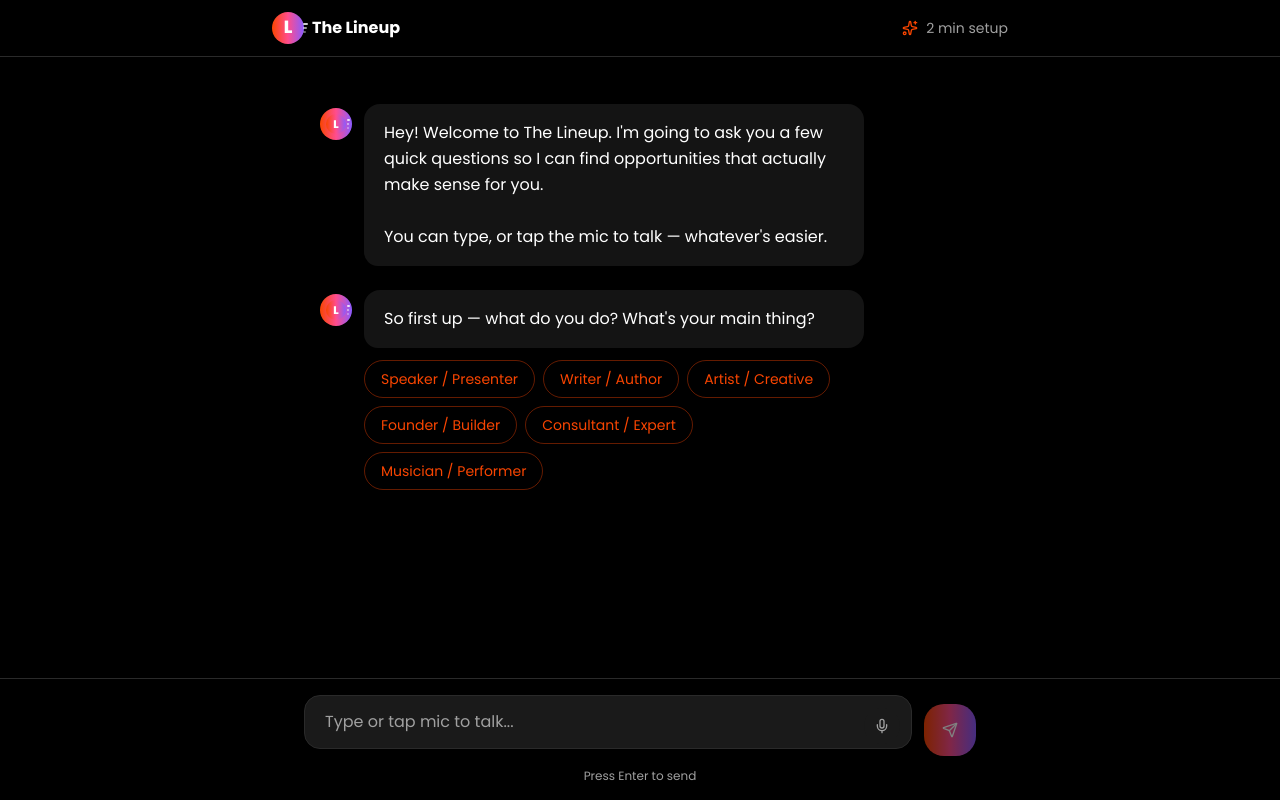
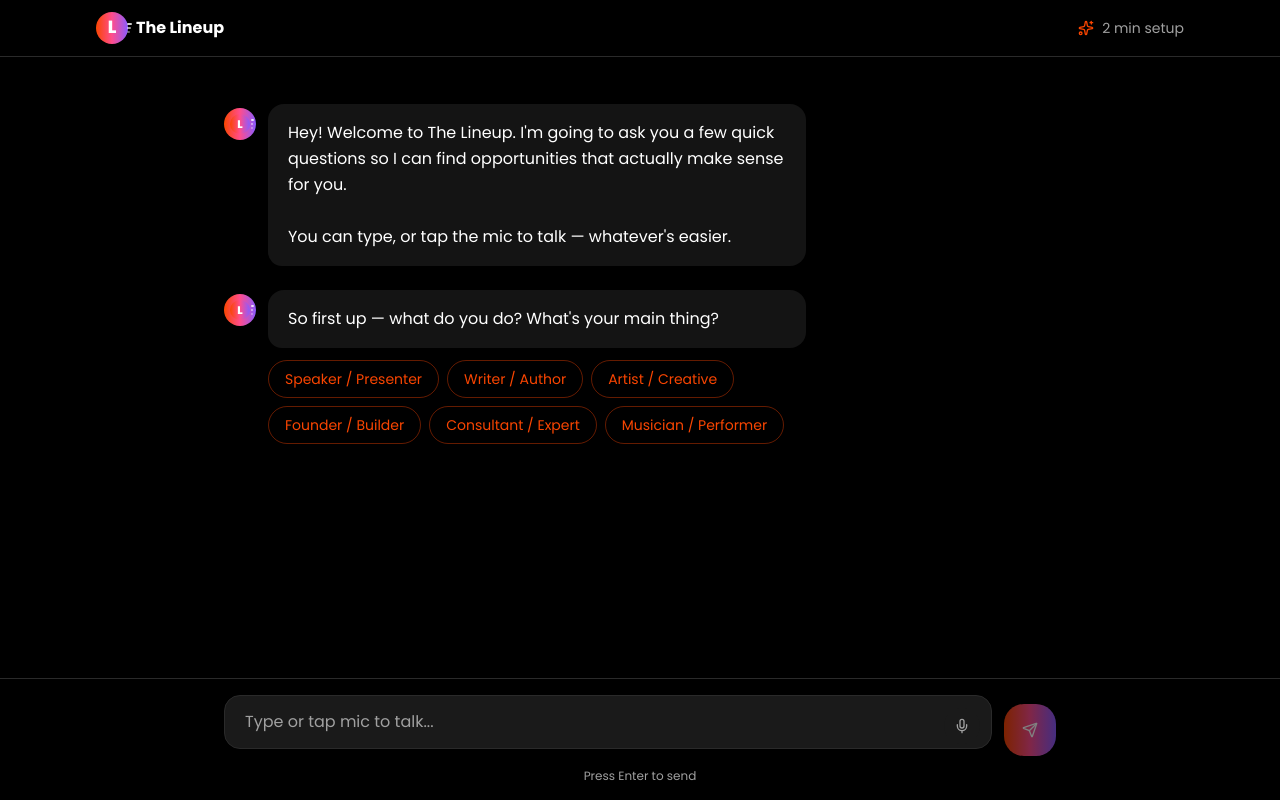
Before and after one commit to benhawesHQ/thelineup, a Next.js app: page /get-started in a window 1280 px wide. Built offline with nearby package versions, Linux system fonts and the light colour scheme.

Commit message:
feat: make chat responsive on desktop
Expand chat width and add responsive padding for better accessibility.

```diff
--- a/app/get-started/page.tsx
+++ b/app/get-started/page.tsx
@@ -308,7 +308,7 @@ export default function GetStartedPage() {
     <div className="min-h-screen bg-background flex flex-col">
       {/* Header */}
       <header className="fixed top-0 left-0 right-0 z-50 bg-background/80 backdrop-blur-lg border-b border-border">
-        <div className="max-w-3xl mx-auto px-4 py-3 flex items-center justify-between">
+        <div className="max-w-6xl mx-auto px-4 md:px-8 py-3 flex items-center justify-between">
           <Link href="/" className="flex items-center gap-2">
             <LogoMark size={32} />
             <span className="font-bold text-white">The Lineup</span>
@@ -322,19 +322,19 @@ export default function GetStartedPage() {
 
       {/* Messages */}
       <main className="flex-1 pt-20 pb-32 overflow-y-auto">
-        <div className="max-w-2xl mx-auto px-4 py-6 space-y-6">
+        <div className="w-full max-w-4xl mx-auto px-4 md:px-8 py-6 space-y-6">
           {messages.map((message) => (
             <div
               key={message.id}
               className={`flex ${message.role === "user" ? "justify-end" : "justify-start"}`}
             >
-              <div className={`max-w-[85%] ${message.role === "user" ? "" : "flex gap-3"}`}>
+              <div className={`max-w-[85%] md:max-w-[70%] ${message.role === "user" ? "" : "flex gap-3 w-full md:w-auto"}`}>
                 {message.role === "assistant" && (
                   <div className="w-8 h-8 rounded-full gradient-brand flex items-center justify-center shrink-0 mt-1">
                     <LogoMark size={20} />
                   </div>
                 )}
-                <div>
+                <div className="w-full">
                   <div className={`rounded-2xl px-5 py-4 ${
                     message.role === "user"
                       ? "bg-primary text-primary-foreground rounded-br-md"
@@ -414,7 +414,7 @@ export default function GetStartedPage() {
 
       {/* Fixed Input */}
       <div className="fixed bottom-0 left-0 right-0 bg-background border-t border-border p-4 pb-safe">
-        <div className="max-w-2xl mx-auto">
+        <div className="max-w-4xl mx-auto px-4 md:px-8">
           <div className="flex gap-3 items-end">
             <div className="flex-1 relative">
               <textarea
@@ -422,7 +422,7 @@ export default function GetStartedPage() {
                 value={input}
                 onChange={(e) => setInput(e.target.value)}
                 onKeyDown={handleKeyDown}
-                placeholder={step === 4 ? "your@email.com" : "Type or tap mic to talk..."}
+                placeholder={step === 6 ? "your@email.com" : "Type or tap mic to talk..."}
                 disabled={showPayment}
                 rows={1}
                 className="w-full min-h-[52px] max-h-32 px-5 py-3.5 pr-14 bg-secondary border border-border rounded-2xl text-white placeholder:text-muted-foreground focus:border-primary focus:outline-none focus:ring-1 focus:ring-primary resize-none text-base"
```
